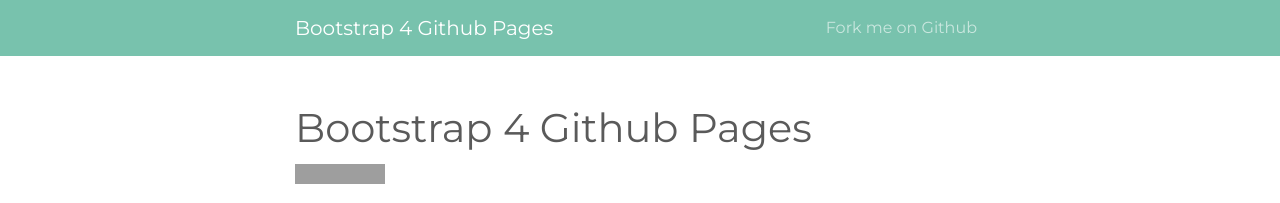
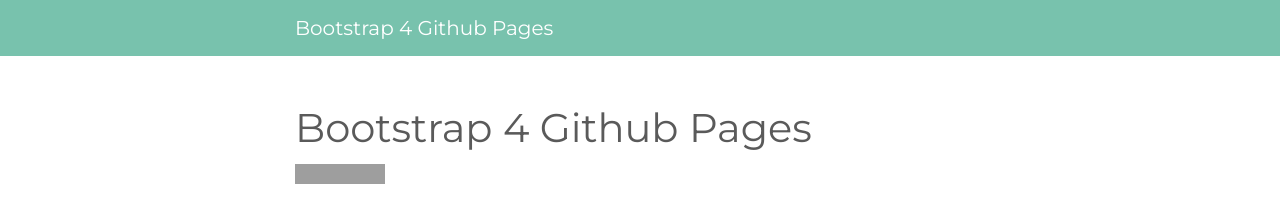
Before and after one commit to DQNfJen-wUEfnLEji-28oNFOmduUQtvvx/gtay, a Jekyll site: the page built from index.md, in a window 1280 px wide and 900 px high. Shown: the top 203 px of the window. Built offline with Jekyll 4.4.1, drawn with Linux system fonts in a browser that asks for light colours; grey boxes are pictures that could not be loaded.

Commit message:
Update header.html

```diff
--- a/_includes/header.html
+++ b/_includes/header.html
@@ -8,19 +8,6 @@
       <span class="navbar-toggler-icon"></span>
     </button>
     <div class="collapse navbar-collapse" id="navbarSupportedContent">
-      <ul class="navbar-nav ml-auto">
-        {%- for path in page_paths -%}
-          {%- assign my_page = site.pages | where: "path", path | first -%}
-          {%- if my_page.title -%}
-          <li class="nav-item">
-            <a class="nav-link" href="{{ my_page.url | relative_url }}">{{ my_page.title | escape }}</a>
-          </li>
-          {%- endif -%}
-        {% endfor -%}
-        <li class="nav-item">
-          <a class="nav-link" href="{{ site.github.repository_url }}">Fork me on Github</a>
-        </li>
-      </ul>
     </div>
   </div>
 </nav>
```
